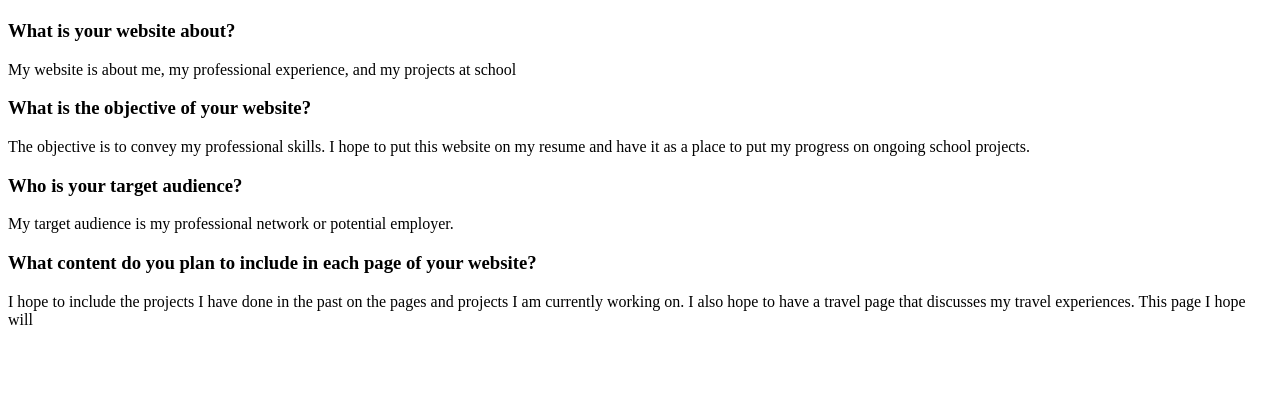
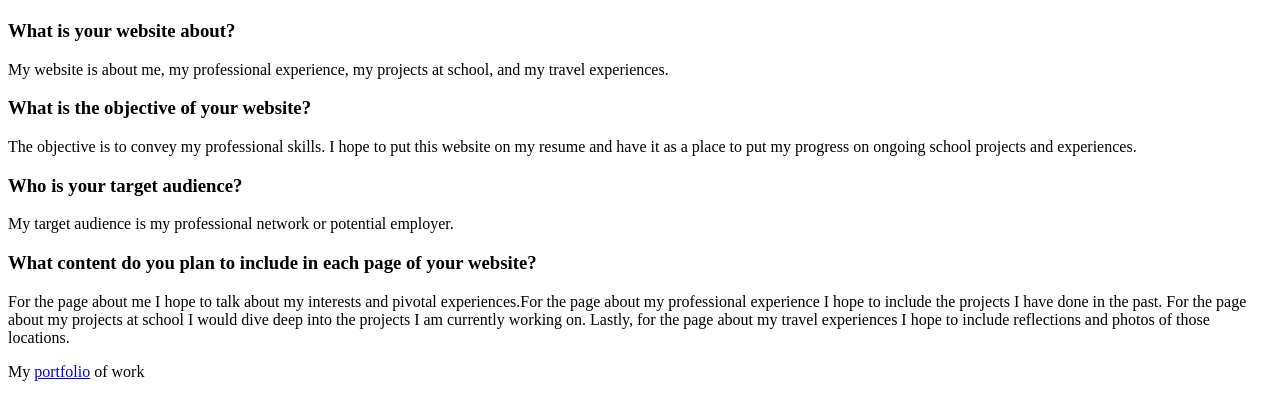
Before and after one commit to ssharma978/WebTechProject, a plain HTML site: page Project Proposal.htm in a window 1280 px wide. Shown: the part 60-480 px from the top of the page. Drawn offline with Linux system fonts and the light colour scheme.

Commit message:
Update Project Proposal.htm

```diff
--- a/Project Proposal.htm
+++ b/Project Proposal.htm
@@ -9,14 +9,15 @@
 <h1><b> My Project Proposal</b></h1>
 <body>
 <h3>What is your website about?</h3>
-<p>My website is about me, my professional experience, and my projects at school</p>
+<p>My website is about me, my professional experience, my projects at school, and my travel experiences.</p>
 <h3>What is the objective of your website? </h3>
-<p>The objective is to convey my professional skills. I hope to put this website on my resume and have it as a place to put my progress on ongoing school projects. </p>
+<p>The objective is to convey my professional skills. I hope to put this website on my resume and have it as a place to put my progress on ongoing school projects and experiences. </p>
 <h3>Who is your target audience?</h3>
 <p>My target audience is my professional network or potential employer. </p>
 <h3>What content do you plan to include in each page of your website?</h3>
-<p>I hope to include the projects I have done in the past on the pages and projects I am currently working on. I also hope to have a travel page that discusses my travel experiences. This page I hope will </p>
+<p> For the page about me I hope to talk about my interests and pivotal experiences.For the page about my professional experience I hope to include the projects I have done in the past. For the page about my projects at school I would dive deep into the projects I am currently working on. Lastly, for the page about my travel experiences I hope to include reflections and photos of those locations.</p>
 
+<p> My <a href= "low.htm">portfolio</a> of work </p>
 
 </body>
 </html>
```
